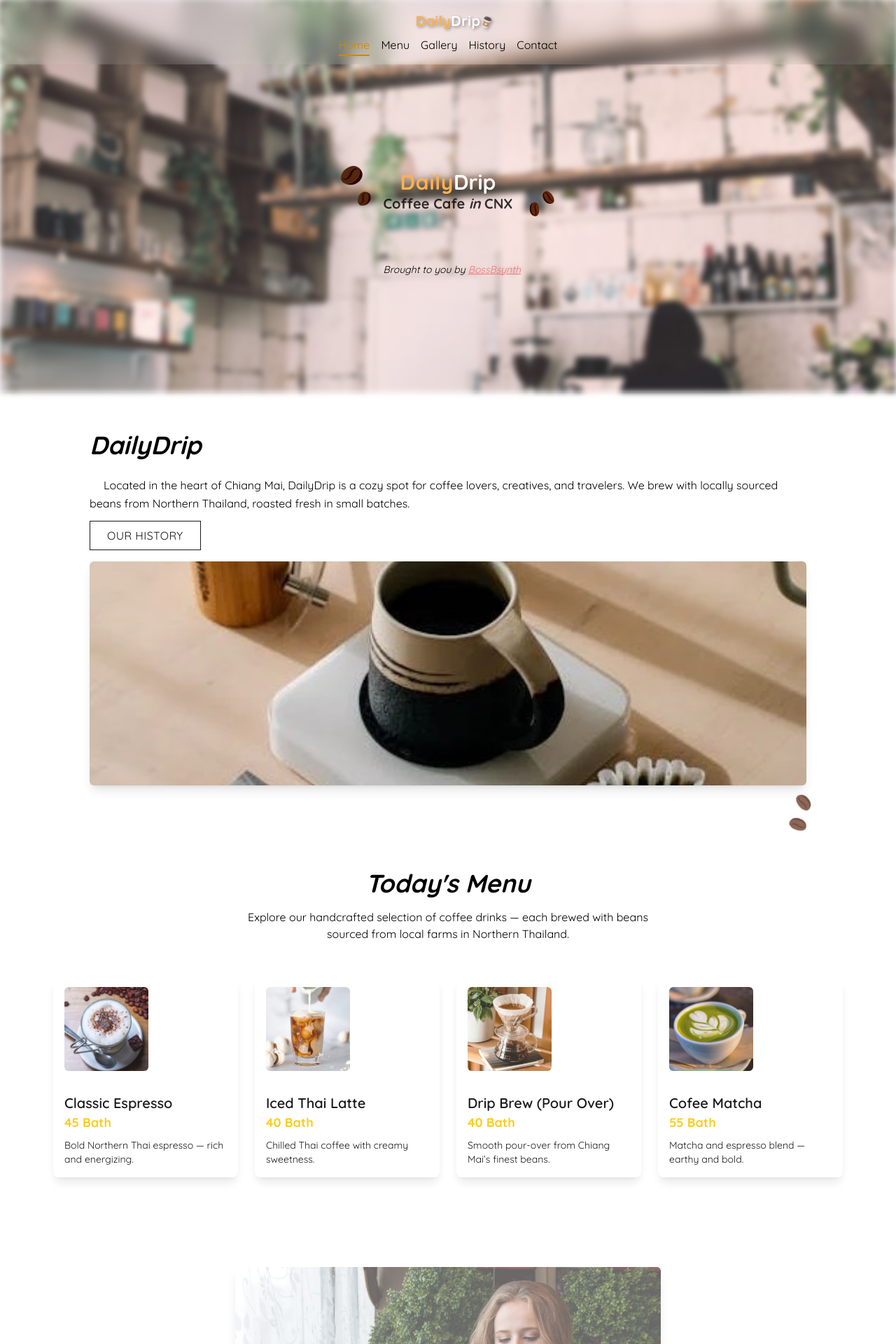
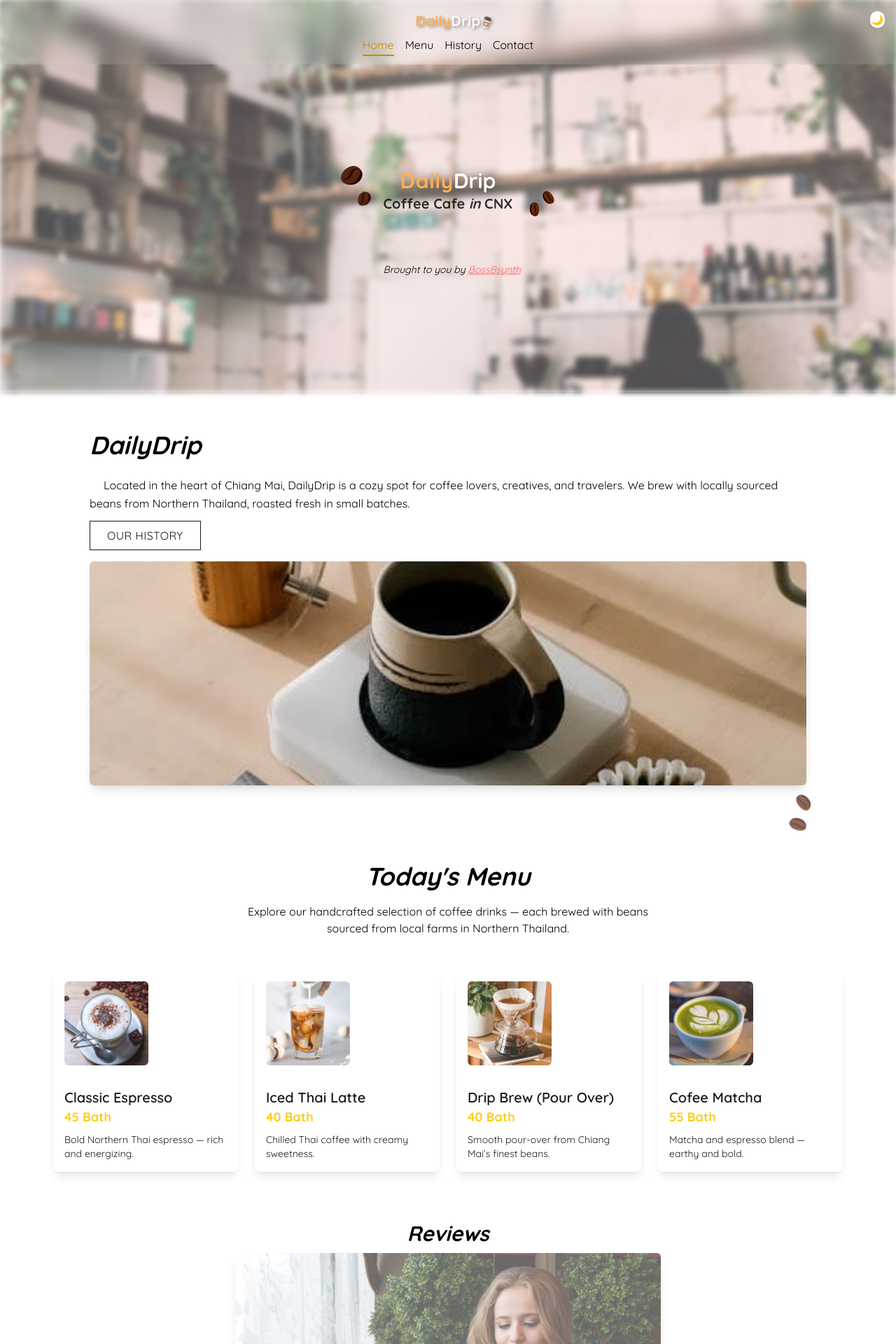
Before and after one commit to Sahasawat-Boss/DailyDrip-Cofee-Cafe, a Next.js app: page / in a window 1280 px wide. Shown: the top 1920 px of the page at 70% size. Built offline with nearby package versions, Linux system fonts and the light colour scheme.

Commit message:
u darkMode CSS

```diff
--- a/src/app/CSS/animation.css
+++ b/src/app/CSS/animation.css
@@ -11,6 +11,20 @@
 }
 
 /*! CSS =====================================================*/
+@keyframes float {
+    0% {
+        transform: translateY(0) scale(1);
+    }
+
+    50% {
+        transform: translateY(-3.5px) scale(1);
+    }
+
+    100% {
+        transform: translateY(0) scale(1);
+    }
+
+}
 @keyframes floatScale {
     0% {
         transform: translateY(0) scale(1);
@@ -26,9 +40,14 @@
 }
 
 .float {
+    animation: float 3.5s ease-in-out infinite;
+}
+.floatCoffee {
     animation: floatScale 4s ease-in-out infinite;
 }
 
+
+/* =========================================================*/
 @keyframes rotateSlow {
     0% {
         transform: rotate(0deg);
--- a/src/app/CSS/globals.css
+++ b/src/app/CSS/globals.css
@@ -1,8 +1,23 @@
 @import "tailwindcss";
 
+/* Base styles (light mode default) */
+:root {
+    --bg: #ffffff;
+    --text: #000000;
+}
+
+/* Dark mode override */
+[data-theme='dark'] {
+    --bg: #252525;
+    --text: #ffffff;
+}
+
 body {
-    @apply bg-[#fff] text-[#000000];
+    background-color: var(--bg);
+    color: var(--text);
+    transition: background-color 0.3s ease, color 0.3s ease;
 }
+
 
 html,
 body {
--- a/src/app/components/Hero.tsx
+++ b/src/app/components/Hero.tsx
@@ -5,10 +5,10 @@ export default function Hero() {
                 className="absolute inset-0 bg-cover bg-center z-0 blur-xs" //[inset-0] = (t-0 r-0 l-0 b-0) = stretch and fill its entire parent.
                 style={{ backgroundImage: "url('/images/hero/cafe2.jpeg')" }}
             />
-            <div className="absolute inset-0 bg-white/15 z-0" />
+            <div className="absolute inset-0 bg-white/30 z-0" />
             <div className="relative z-10 text-center px-4 max-w-3xl">
                 <div>
-                    <div className='text-3xl font-bold transition-opacity duration-300'
+                    <div className='text-3xl font-bold transition-opacity duration-300 float'
                         style={{
                             filter: "drop-shadow(2px 2px 2px rgba(0, 0, 0, 0.05)) drop-shadow(0px 0px 8px rgba(0, 0, 0, 0.6))",
                         }}>
@@ -17,13 +17,13 @@ export default function Hero() {
 
 
                     {/* == Cofee Bean SV ============================ */}
-                    <div className="absolute top-0 -left-8 -rotate-70 float">
+                    <div className="absolute top-0 -left-8 -rotate-70 floatCoffee">
                         <img src="/svg/coffee-beans2.png" alt="coffee png" className="w-6 h-6" />
                     </div>
-                    <div className="absolute top-8 -left-2.5 -rotate-100 float">
+                    <div className="absolute top-8 -left-2.5 -rotate-100 floatCoffee">
                         <img src="/svg/coffee-beans2.png" alt="coffee png" className="w-4 h-4" />
                     </div>
-                    <div className="absolute buttom-0 -right-8 rotate-70 float">
+                    <div className="absolute buttom-0 -right-8 rotate-70 floatCoffee">
                         <img src="/svg/coffee-beans1.png" alt="coffee png" className="w-8 h-8" />
                     </div>
                     {/* == Cofee Bean SVG ============================ */}
--- a/src/app/components/ReviewCard.tsx
+++ b/src/app/components/ReviewCard.tsx
@@ -36,6 +36,11 @@ export default function ReviewCard() {
     return (
         <section className="px-4 py-16">
             <div className="max-w-2xl px-8 mx-auto relative">
+
+                <h2 className="text-2xl md:text-3xl mb-2 text-center font-bold italic float">
+                    Reviews
+                </h2>
+
                 <div className="relative rounded-md overflow-hidden shadow-lg">
                     <img
                         src={image}
@@ -44,7 +49,7 @@ export default function ReviewCard() {
                     />
                     <div className="absolute inset-0 bg-white/40 p-10 md:p-14 flex flex-col justify-center">
                         <p className="text-lg italic mb-4 max-w-xl">{text}</p>
-                        <div className="flex items-center gap-1 mb-2">
+                        <div className="flex items-center gap-1 mb-2 float">
                             {[...Array(rating)].map((_, i) => (
                                 <FaStar key={i} className="text-yellow-400" />
                             ))}
--- a/src/app/components/TodayMenu.tsx
+++ b/src/app/components/TodayMenu.tsx
@@ -32,10 +32,10 @@ const menuItems = [
 
 export default function TodayMenu() {
     return (
-        <section className=" px-6 py-16">
+        <section className=" px-6 pt-14 pb-2">
             <div className="max-w-6xl mx-auto">
                 <div className="text-center mb-12">
-                    <h2 className="text-3xl md:text-4xl font-bold italic mb-4">
+                    <h2 className="text-3xl md:text-4xl font-bold italic mb-4 float">
                         Today's Menu
                     </h2>
                     <p className="max-w-xl mx-auto">
--- /dev/null
+++ b/src/app/components/layout/DarkToggle.tsx
@@ -0,0 +1,34 @@
+'use client';
+
+import { useEffect, useState } from 'react';
+
+export default function ThemeToggle() {
+    const [theme, setTheme] = useState<'light' | 'dark'>('light');
+
+    useEffect(() => {
+        // On mount: check theme from localStorage or system preference
+        const stored = localStorage.getItem('theme');
+        const prefersDark = window.matchMedia('(prefers-color-scheme: dark)').matches;
+
+        const initialTheme = stored || (prefersDark ? 'dark' : 'light');
+        setTheme(initialTheme as 'light' | 'dark');
+        document.documentElement.setAttribute('data-theme', initialTheme);
+    }, []);
+
+    const toggleTheme = () => {
+        const newTheme = theme === 'dark' ? 'light' : 'dark';
+        setTheme(newTheme);
+        document.documentElement.setAttribute('data-theme', newTheme);
+        localStorage.setItem('theme', newTheme);
+    };
+
+    return (
+        <button
+            onClick={toggleTheme}
+            className="z-50 fixed top-4 right-4 p-0.5 rounded-full shadow-lg bg-white dark:bg-gray-800 text-black dark:text-white text-sm transition-all duration-300"
+            aria-label="Toggle Theme"
+        >
+            {theme === 'dark' ? '☀️' : '🌙'}
+        </button>
+    );
+}
--- a/src/app/components/layout/Nav.tsx
+++ b/src/app/components/layout/Nav.tsx
@@ -7,7 +7,6 @@ import CofeeCup from '../deco/CofeeCup';
 const menuItems = [
     { label: 'Home', href: '/' },
     { label: 'Menu', href: '/X' },
-    { label: 'Gallery', href: '/X' },
     { label: 'History', href: '/pages/history' },
     { label: 'Contact', href: '/X' },
 ];
@@ -26,7 +25,7 @@ export default function Navbar() {
 
     return (
         <nav
-            className={`fixed top-0 left-0 w-full z-50 bg-white/10 backdrop-blur-md transition-all duration-300 ${isShrunk ? 'py-2' : 'py-4'
+            className={`fixed top-0 left-0 w-full z-40 bg-white/10 backdrop-blur-md ${isShrunk ? 'py-2' : 'py-4'
                 }`}
         >
             <div
--- a/src/app/page.tsx
+++ b/src/app/page.tsx
@@ -5,6 +5,7 @@ import About from "./components/About";
 import TodayMenu from "./components/TodayMenu";
 import ReviewCard from "./components/ReviewCard";
 import Footer from "./components/layout/Footer";
+import DarkToggle from "./components/layout/DarkToggle";
 
 export default function Home() {
   return (
@@ -14,6 +15,7 @@ export default function Home() {
       <TodayMenu />
       <ReviewCard />
       <Footer />
+      <DarkToggle/>
     </div>
   );
 }
--- a/src/app/pages/history/page.tsx
+++ b/src/app/pages/history/page.tsx
@@ -1,10 +1,11 @@
 //http://localhost:3000/pages/history
-
+import ThemeToggle from "@/app/components/layout/DarkToggle";
 import BeanFloat from "@/app/components/deco/BeanFloat";
 
 export default function History() {
   return (
     <section className="px-8 sm:px-12 py-22">
+      <ThemeToggle/>
       <div className="max-w-5xl mx-auto relative">
         <h2 className="text-3xl md:text-4xl font-bold italic mb-6">
           Our History
```
